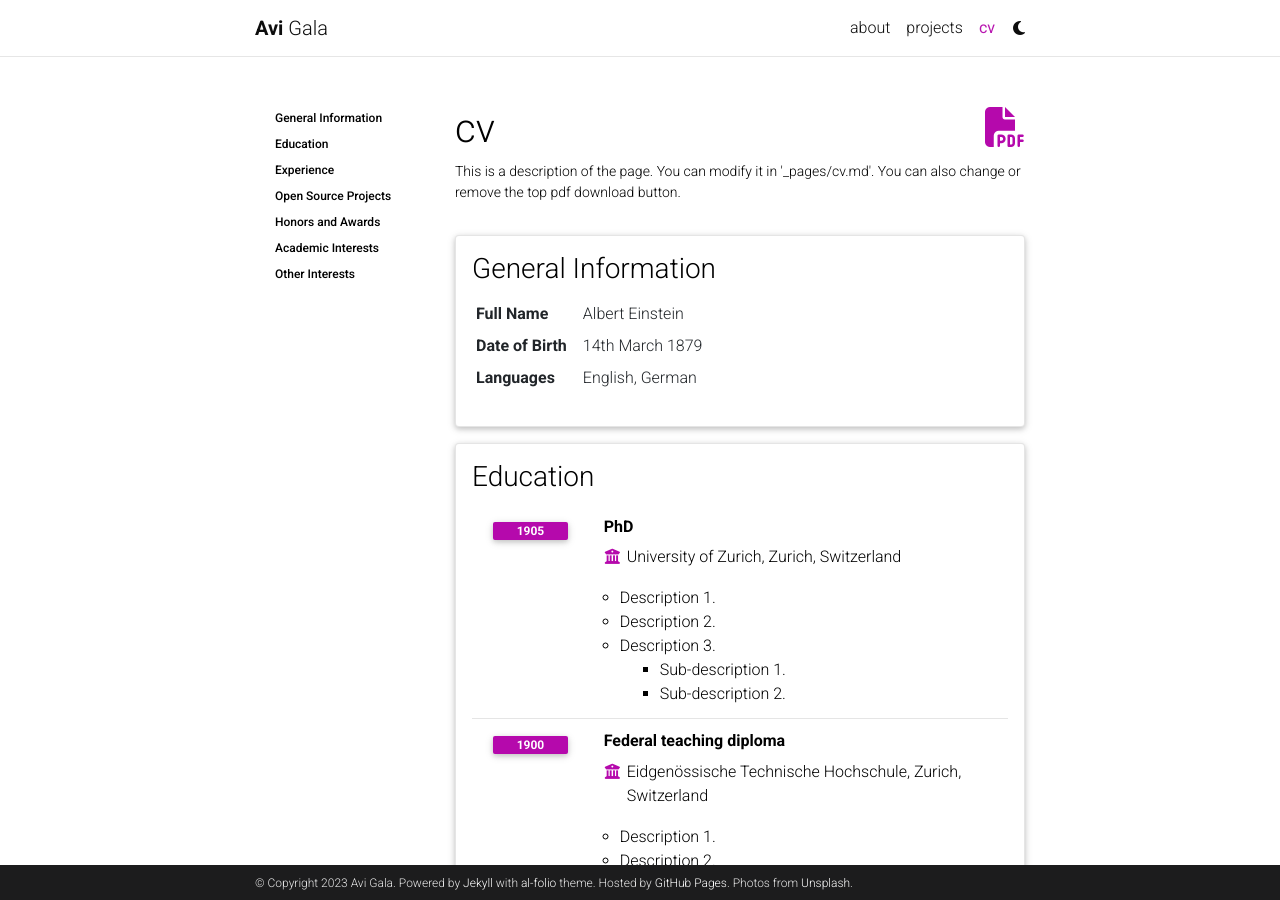
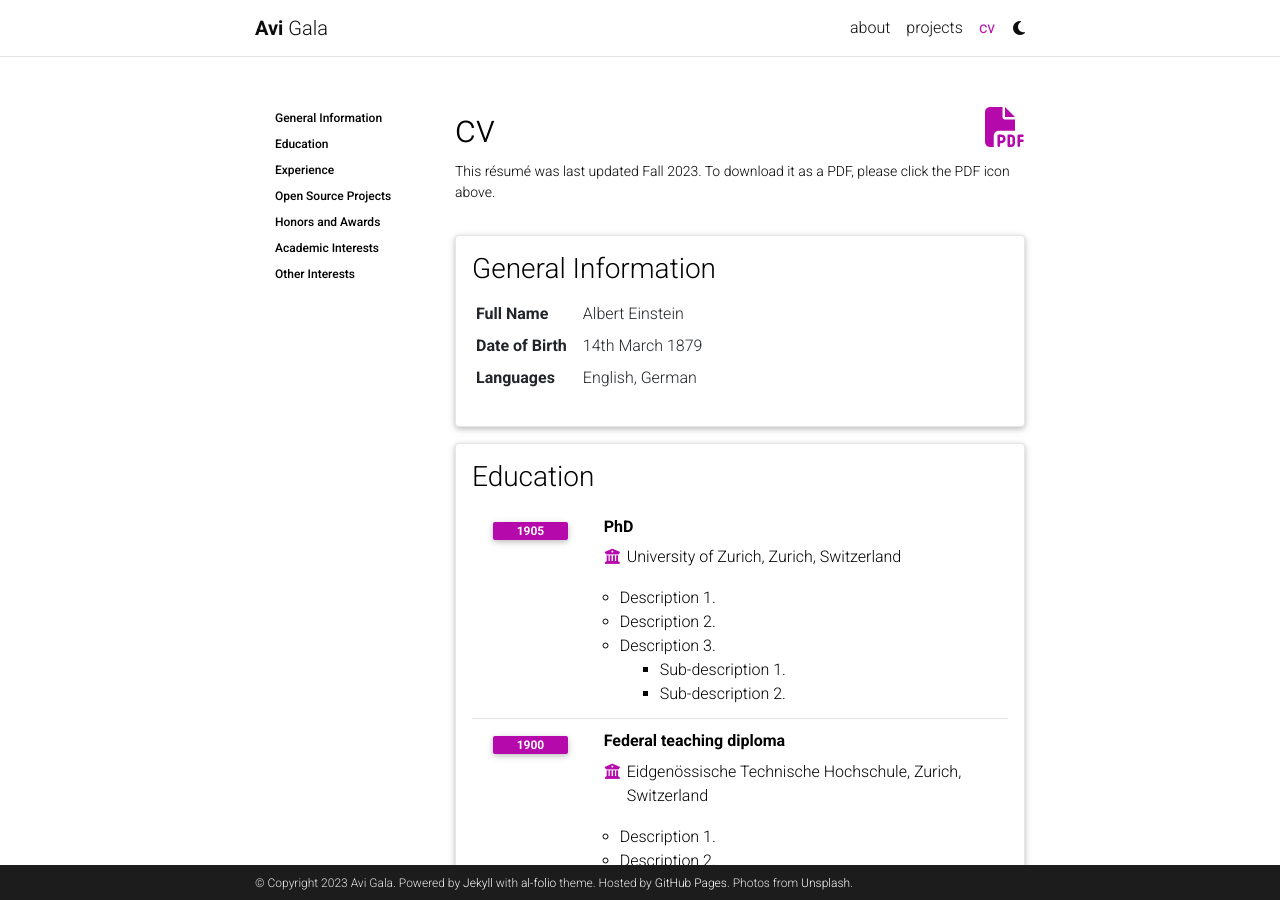
Before and after one commit to AviMGala/AviMGala.github.io, a Jekyll site: the page built from _pages/cv.md, in a window 1280 px wide and 900 px high. Built offline with Jekyll 4.4.1, drawn with Linux system fonts in a browser that asks for light colours; comment, search, counter and statistics services are not loaded; a style sheet for code colours, icons or effects is not loaded.

Commit message:
Update cv.md

```diff
--- a/_pages/cv.md
+++ b/_pages/cv.md
@@ -4,8 +4,8 @@
 title: cv
 nav: true
 nav_order: 4
-cv_pdf: example_pdf.pdf
-description: This is a description of the page. You can modify it in '_pages/cv.md'. You can also change or remove the top pdf download button.
+cv_pdf: Resume_Fall_2023.pdf
+description: This résumé was last updated Fall 2023. To download it as a PDF, please click the PDF icon above.
 toc:
   sidebar: left
 ---
```
